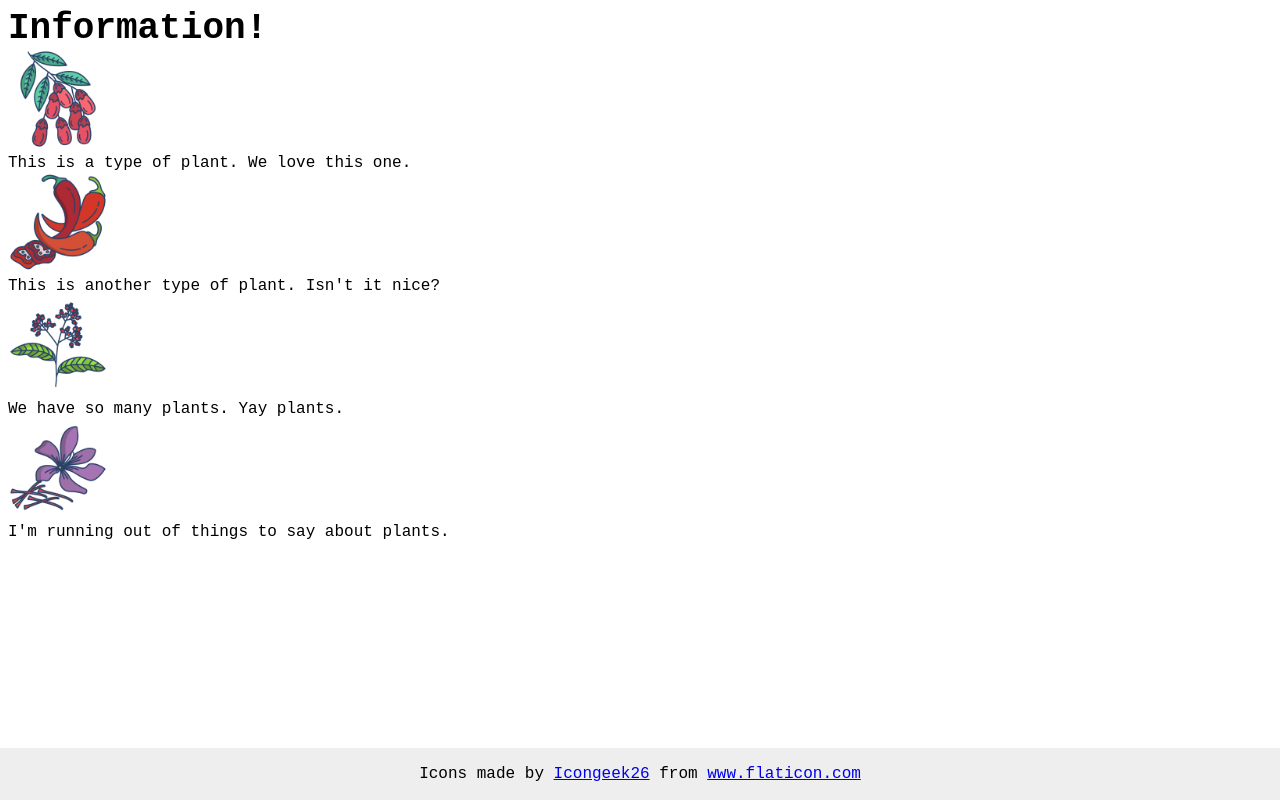
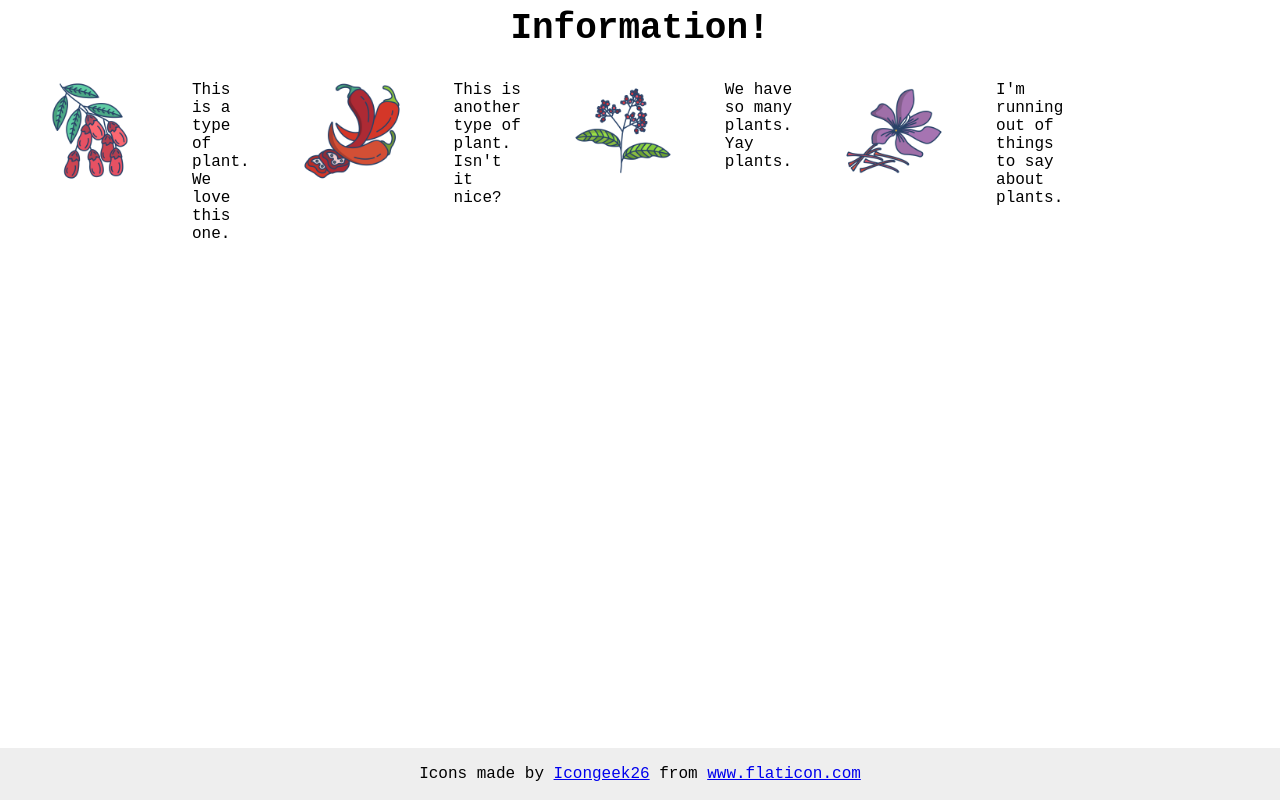
Before and after one commit to rootadbc/ODIN-PROJECT, a plain HTML site: page flexbox/flex/04-flex-information/index.html in a window 1280 px wide. Drawn offline with Linux system fonts and the light colour scheme.

Commit message:
UNSOLVED: 04-flex - yet to fix text align

```diff
--- a/flexbox/flex/04-flex-information/index.html
+++ b/flexbox/flex/04-flex-information/index.html
@@ -10,6 +10,8 @@
   <body>
     <div class="title">Information!</div>
 
+
+    <nav class="container">
     <img src="./images/barberry.png" alt="barberry">
     <div class="text">This is a type of plant. We love this one.</div>
 
@@ -21,7 +23,7 @@
 
     <img src="./images/saffron.png" alt="saffron">
     <div class="text">I'm running out of things to say about plants.</div>
-
+  </nav>
     <!-- disregard this section, it's here to give attribution to the creator of these icons -->
     <div class="footer">
       <div>Icons made by <a href="https://www.flaticon.com/authors/icongeek26" title="Icongeek26">Icongeek26</a> from <a href="https://www.flaticon.com/" title="Flaticon">www.flaticon.com</a></div>
--- a/flexbox/flex/04-flex-information/style.css
+++ b/flexbox/flex/04-flex-information/style.css
@@ -10,7 +10,26 @@ img {
 .title {
   font-size: 36px;
   font-weight: 900;
+  text-align: center;
 }
+
+nav {
+  padding: 32px;
+  display: flex;
+  gap:52px;
+  width:200px;
+
+
+}
+
+.text {
+  text-wrap: wrap;
+
+
+}
+
+
+
 
 /* do not edit this footer */
 .footer {
```
